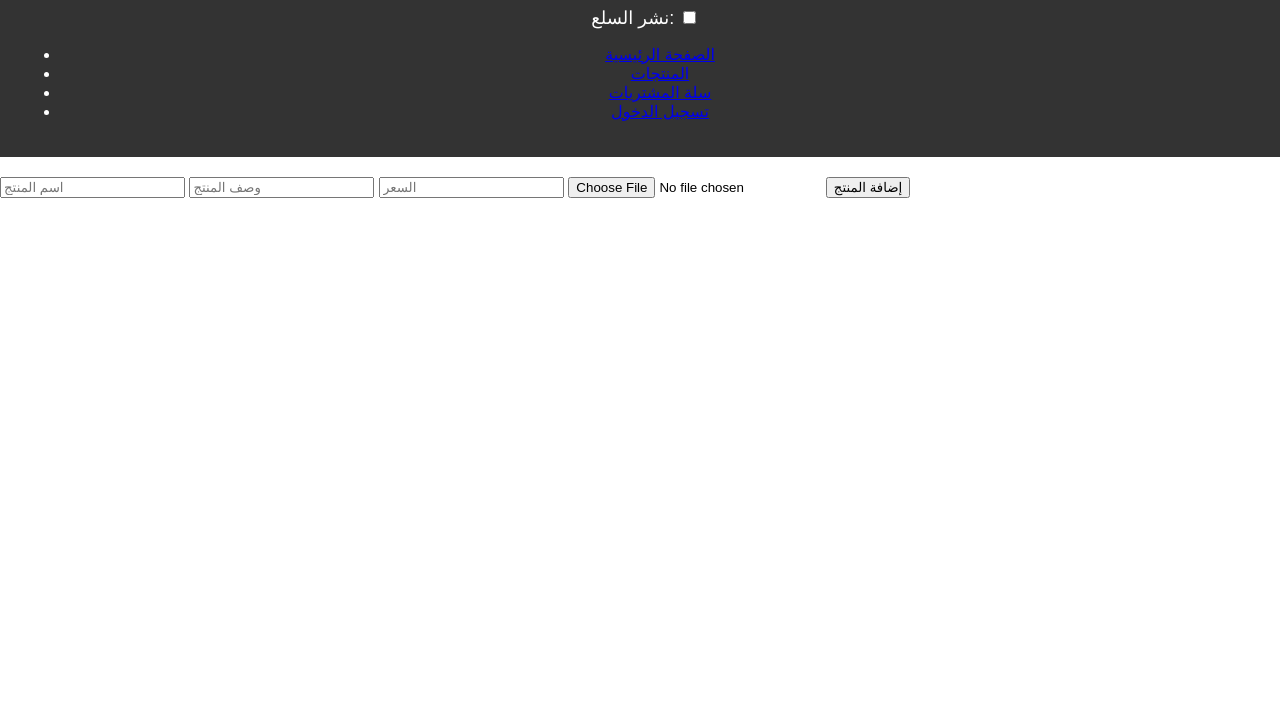
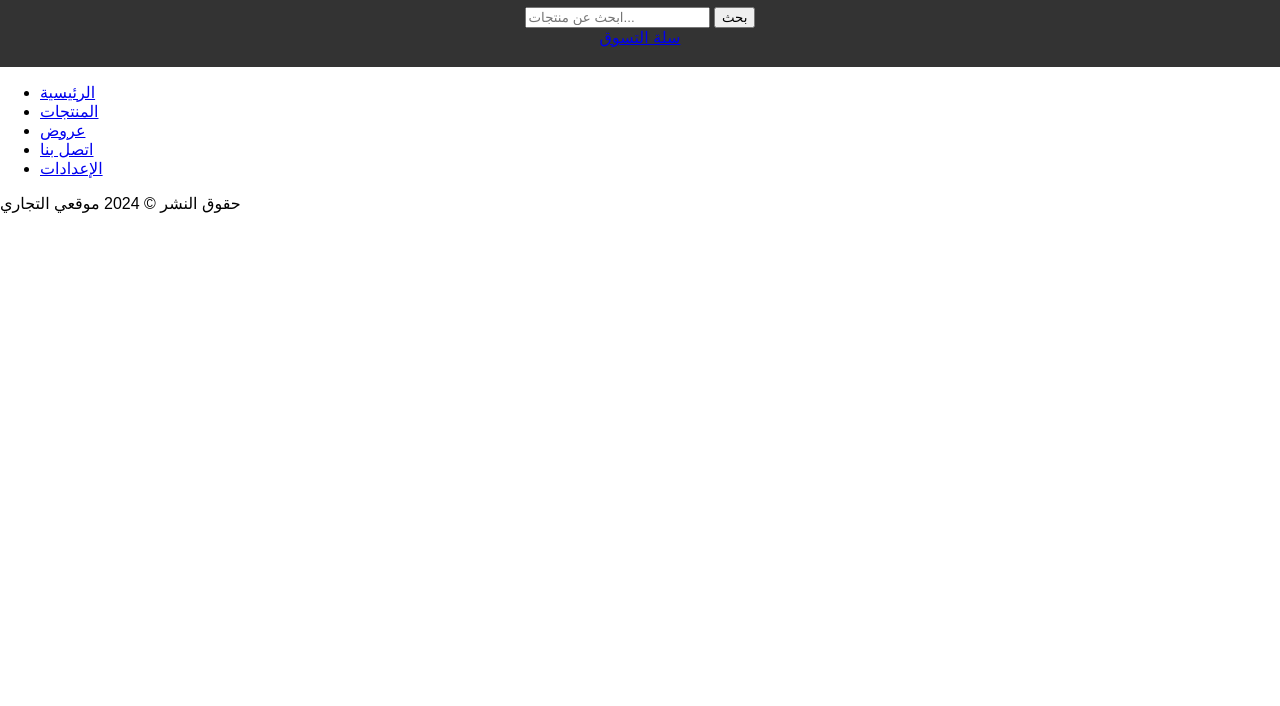
Before and after one commit to SuperWebsite/Amazon.sex, a plain HTML site: page index.html in a window 1280 px wide. Shown: the part 94-800 px from the top of the page. Drawn offline with Linux system fonts and the light colour scheme.

Commit message:
Update index.html

```diff
--- a/index.html
+++ b/index.html
@@ -1,37 +1,41 @@
 <!DOCTYPE html>
-<html lang="en">
+<html lang="ar">
 <head>
     <meta charset="UTF-8">
     <meta name="viewport" content="width=device-width, initial-scale=1.0">
-    <title>موقع تسوق</title>
+    <title>موقعي التجاري</title>
     <link rel="stylesheet" href="styles.css">
 </head>
 <body>
     <header>
-        <h1>مرحبًا بك في موقع التسوق</h1>
-        <div id="settings">
-            <label for="publishProducts">نشر السلع:</label>
-            <input type="checkbox" id="publishProducts" name="publishProducts">
+        <div class="logo">
+            <h1>موقعي التجاري</h1>
         </div>
-        <nav>
-            <ul>
-                <li><a href="#">الصفحة الرئيسية</a></li>
-                <li><a href="#">المنتجات</a></li>
-                <li><a href="#">سلة المشتريات</a></li>
-                <li><a href="#">تسجيل الدخول</a></li>
-            </ul>
-        </nav>
+        <div class="search-bar">
+            <input type="text" placeholder="ابحث عن منتجات...">
+            <button>بحث</button>
+        </div>
+        <div class="cart">
+            <a href="#">سلة التسوق</a>
+        </div>
     </header>
-    <section id="products">
-        <!-- المنتجات ستتم إضافتها هنا بواسطة السكربت -->
-    </section>
-    <div id="addProduct">
-        <input type="text" id="productName" placeholder="اسم المنتج">
-        <input type="text" id="productDescription" placeholder="وصف المنتج">
-        <input type="text" id="productPrice" placeholder="السعر">
-        <input type="file" id="productImage">
-        <button onclick="addProduct()">إضافة المنتج</button>
-    </div>
-    <script src="script.js"></script>
+    <nav>
+        <ul>
+            <li><a href="#">الرئيسية</a></li>
+            <li><a href="#">المنتجات</a></li>
+            <li><a href="#">عروض</a></li>
+            <li><a href="#">اتصل بنا</a></li>
+            <li><a href="settings.html">الإعدادات</a></li> <!-- رابط إلى صفحة الإعدادات -->
+        </ul>
+    </nav>
+    <main>
+        <section class="products">
+            <!-- المنتجات -->
+        </section>
+    </main>
+    <footer>
+        <p>حقوق النشر © 2024 موقعي التجاري</p>
+    </footer>
+    <script src="scripts.js"></script>
 </body>
 </html>
```
